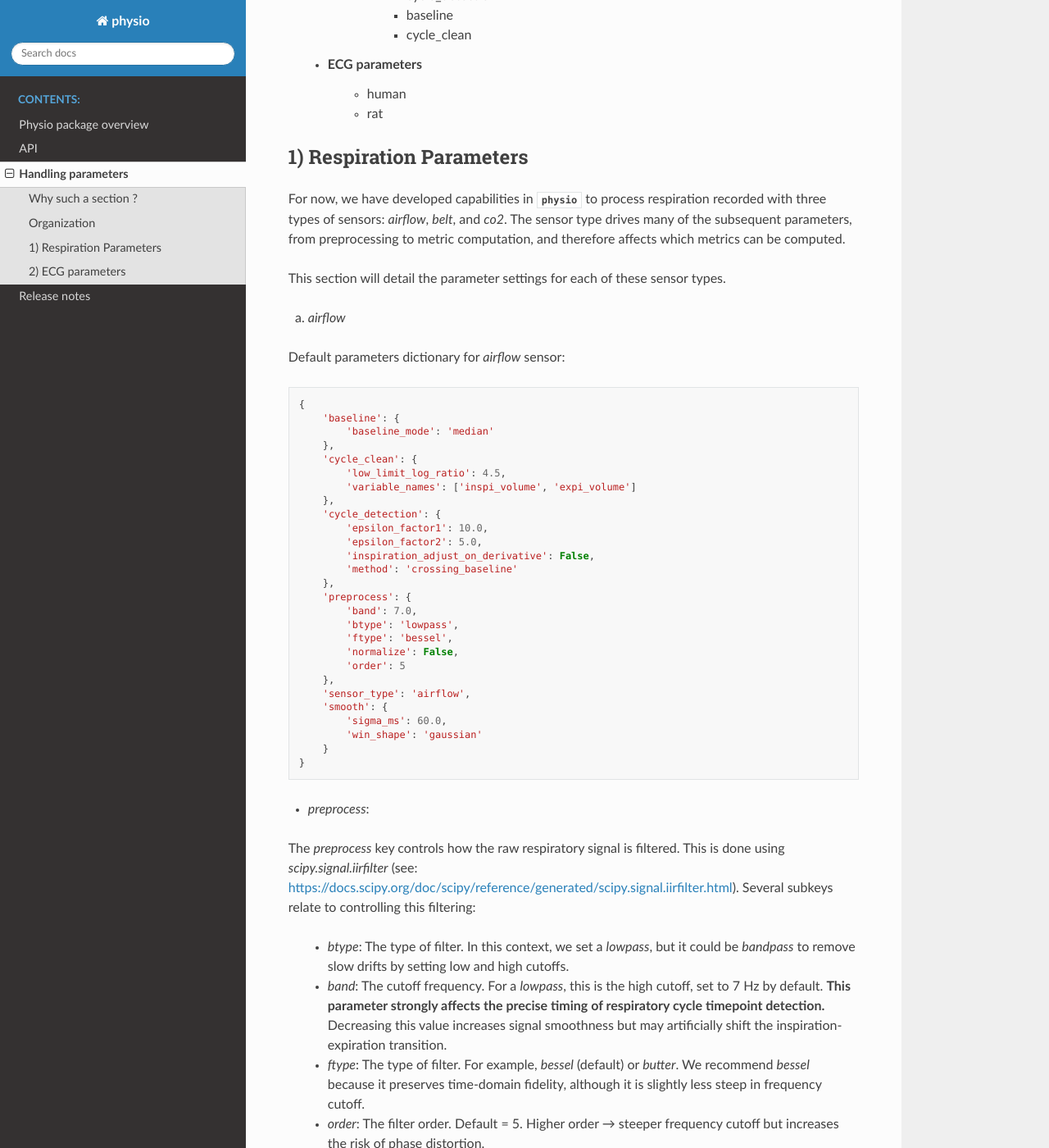
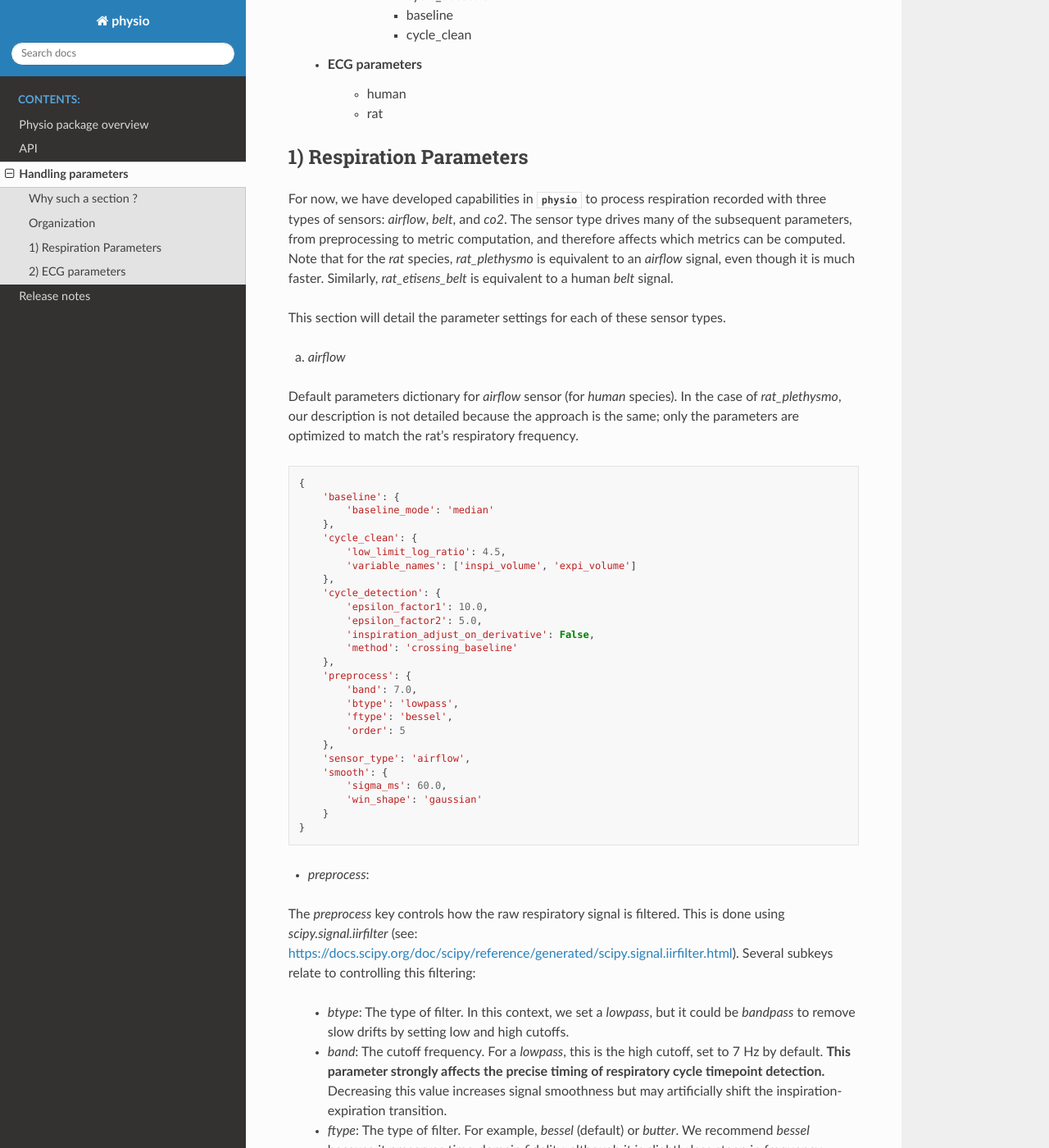
Before and after one commit to samuelgarcia/physio, a Sphinx documentation site: the page built from doc/handling_parameters.rst, in a window 1280 px wide and 1400 px high, scrolled down 1112 px. Shown: the whole window at 82% size. Built offline with Sphinx 7.4.7 and the Read the Docs theme 3.1.0, drawn with Linux system fonts in a browser that asks for light colours; some of the changed text lies outside the part shown.

Commit message:
belt in preset ideas + noramlize removed + rat case params explicitly not done

```diff
--- a/doc/handling_parameters.rst
+++ b/doc/handling_parameters.rst
@@ -48,6 +48,8 @@
 
 For now, we have developed capabilities in :py:mod:`physio` to process respiration recorded with three types of sensors: `airflow`, `belt`, and `co2`.
 The sensor type drives many of the subsequent parameters, from preprocessing to metric computation, and therefore affects which metrics can be computed.
+Note that for the `rat` species, `rat_plethysmo` is equivalent to an `airflow` signal, even though it is much faster.
+Similarly, `rat_etisens_belt` is equivalent to a human `belt` signal.
 
 This section will detail the parameter settings for each of these sensor types.
 
@@ -56,7 +58,9 @@
 
 a. `airflow`
 
-Default parameters dictionary for `airflow` sensor:
+Default parameters dictionary for `airflow` sensor (for `human` species).
+In the case of `rat_plethysmo`, our description is not detailed because the approach is the same; only the parameters are optimized to match the rat’s respiratory frequency.
+
 ::
 
     {
@@ -77,7 +81,6 @@
             'band': 7.0,
             'btype': 'lowpass',
             'ftype': 'bessel',
-            'normalize': False,
             'order': 5
         },
         'sensor_type': 'airflow',
@@ -96,7 +99,6 @@
   - `band`: The cutoff frequency. For a `lowpass`, this is the high cutoff, set to 7 Hz by default. **This parameter strongly affects the precise timing of respiratory cycle timepoint detection.** Decreasing this value increases signal smoothness but may artificially shift the inspiration-expiration transition.
   - `ftype`: The type of filter. For example, `bessel` (default) or `butter`. We recommend `bessel` because it preserves time-domain fidelity, although it is slightly less steep in frequency cutoff.
   - `order`: The filter order. Default = 5. Higher order → steeper frequency cutoff but increases the risk of phase distortion.
-  - `normalize`: True or False. If True, the signal is normalized by subtracting its mean and dividing by its MAD (Median Absolute Deviation). Default = False. Useful to scale the respiratory signal into a "normal" range, for example, to compare it to another normalized signal.
 
 - `smooth`:
 
@@ -132,6 +134,7 @@
 b. `belt`
 
 Default parameters dictionary for `belt` sensor:
+In the case of `rat_etisens_belt`, our description is not detailed because the approach is the same; only the parameters are optimized to match the rat’s respiratory frequency.
 
 ::
 
@@ -149,7 +152,6 @@
             'band': 5.0,
             'btype': 'lowpass',
             'ftype': 'bessel',
-            'normalize': False,
             'order': 5
         },
         'sensor_type': 'belt',
@@ -168,7 +170,6 @@
   - `band`: The cutoff frequency. For a `lowpass`, this is the high cutoff, set to 5 Hz by default. **This parameter strongly affects the precise timing of respiratory cycle timepoint detection.** Decreasing this value increases smoothness but may artificially shift the inspiration–expiration transitions.
   - `ftype`: The filter type. For example, `bessel` (default) or `butter`. We recommend `bessel` because it preserves time-domain fidelity, although it is less steep in frequency cutoff.
   - `order`: The filter order. Default = 5. Higher order → steeper frequency cutoff but with increased risk of phase distortion.
-  - `normalize`: True or False. If True, the signal is normalized by subtracting its mean and dividing by its MAD (Median Absolute Deviation). Default = False. Useful to scale the respiratory signal into a "normal" range, for example to compare it to another normalized signal.
 
 - `smooth`:
 
@@ -220,7 +221,6 @@
            'band': 10.0,
            'btype': 'lowpass',
            'ftype': 'bessel',
-           'normalize': False,
            'order': 5
        },
        'sensor_type': 'co2',
@@ -240,7 +240,6 @@
   - `band`: The cutoff frequency. For a `lowpass`, this is the high cutoff, set to 10 Hz by default. **This parameter strongly affects the precise timing of respiratory cycle timepoint detection.** Decreasing this value increases smoothness but may artificially shift the inspiration–expiration transitions.
   - `ftype`: The filter type. For example, `bessel` (default) or `butter`. We recommend `bessel` because it preserves time-domain fidelity, although it is slightly less steep in frequency cutoff.
   - `order`: The filter order. Default = 5. Higher order → steeper frequency cutoff but increases the risk of phase distortion.
-  - `normalize`: True or False. If True, the signal is normalized by subtracting its mean and dividing by its MAD (Median Absolute Deviation). Default = False. Useful for scaling the respiratory signal into a "normal" range, for example to compare it with another normalized signal.
 
 - `smooth`:
 
@@ -301,7 +300,6 @@
         'preprocess': {
             'band': [5.0, 45.0],
             'ftype': 'bessel',
-            'normalize': True,
             'order': 5
         }
     }
@@ -314,7 +312,6 @@
   - `band`: The cutoff frequencies of the filter. Set to [5.0, 45.0] Hz by default. The aim of this frequency band is to increase the signal-to-noise ratio, where the signal corresponds to the R peaks and the noise is the rest. The 5–45 Hz range isolates the human R-peak frequency band, facilitating subsequent R-peak detection.
   - `ftype`: The filter type. For example, `bessel` (default) or `butter`. We recommend `bessel` because it preserves time-domain fidelity, although it is slightly less steep in frequency cutoff.
   - `order`: The filter order. Default = 5. Higher order → steeper frequency cutoff but increases the risk of phase distortion.
-  - `normalize`: True or False. If True, the signal is normalized by subtracting its mean and dividing by its MAD (Median Absolute Deviation). Default = False. Useful for scaling the ECG signal into a "normal" range, for example to compare it with another normalized signal.
 
 - `peak_detection`:
 
@@ -350,7 +347,6 @@
         'preprocess': {
             'band': [5.0, 200.0],
             'ftype': 'bessel',
-            'normalize': True,
             'order': 5
         }
     }
@@ -363,7 +359,6 @@
   - `band`: The cutoff frequencies of the filter. Set to [5.0, 200.0] Hz by default. The aim of this frequency band is to increase the signal-to-noise ratio, where the signal corresponds to the R peaks and the noise is the rest. The 5-200 Hz range isolates the rat R-peak frequency band, facilitating subsequent R-peak detection.
   - `ftype`: The filter type. For example, `bessel` (default) or `butter`. We recommend `bessel` because it preserves time-domain fidelity, although it is slightly less steep in frequency cutoff.
   - `order`: The filter order. Default = 5. Higher order → steeper frequency cutoff but increases the risk of phase distortion.
-  - `normalize`: True or False. If True, the signal is normalized by subtracting its mean and dividing by its MAD (Median Absolute Deviation). Default = False. Useful for scaling the ECG signal into a "normal" range, for example to compare it with another normalized signal.
 
 - `peak_detection`:
 
```
